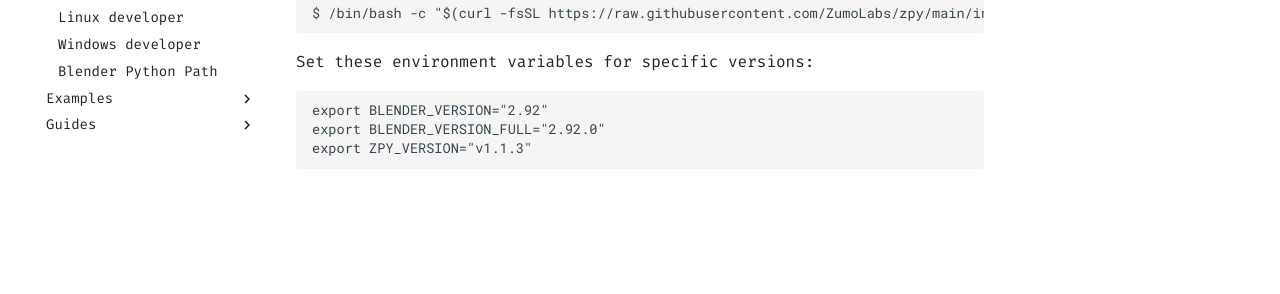
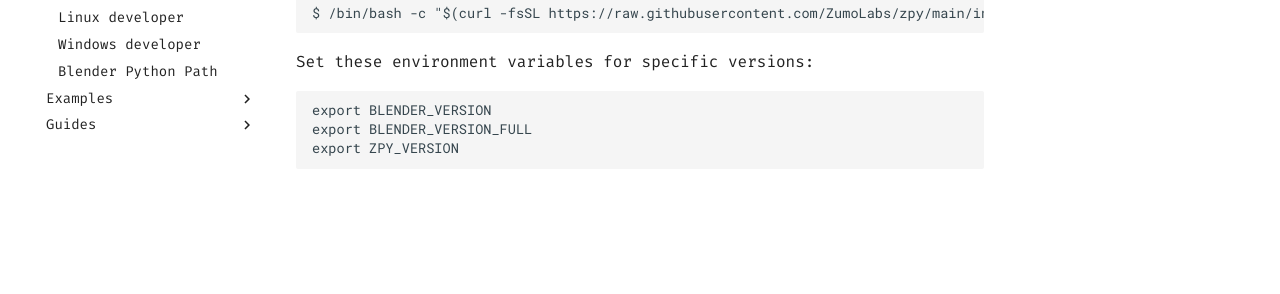
Before and after one commit to ZumoLabs/zpy, an MkDocs documentation site: the page built from docs/zpy/install/script.md, in a window 1280 px wide. Shown: the part 276-570 px from the top of the page. Built offline with MkDocs 1.6.1 and Material for MkDocs 9.7.7, drawn with Linux system fonts in a browser that asks for light colours; comment, search, counter and statistics services are not loaded.

Commit message:
Remove defaults from install script README

````diff
--- a/docs/zpy/install/script.md
+++ b/docs/zpy/install/script.md
@@ -9,7 +9,7 @@
 Set these environment variables for specific versions:
 
 ```
-export BLENDER_VERSION="2.92"
-export BLENDER_VERSION_FULL="2.92.0"
-export ZPY_VERSION="v1.1.3"
+export BLENDER_VERSION
+export BLENDER_VERSION_FULL
+export ZPY_VERSION
 ```
````
